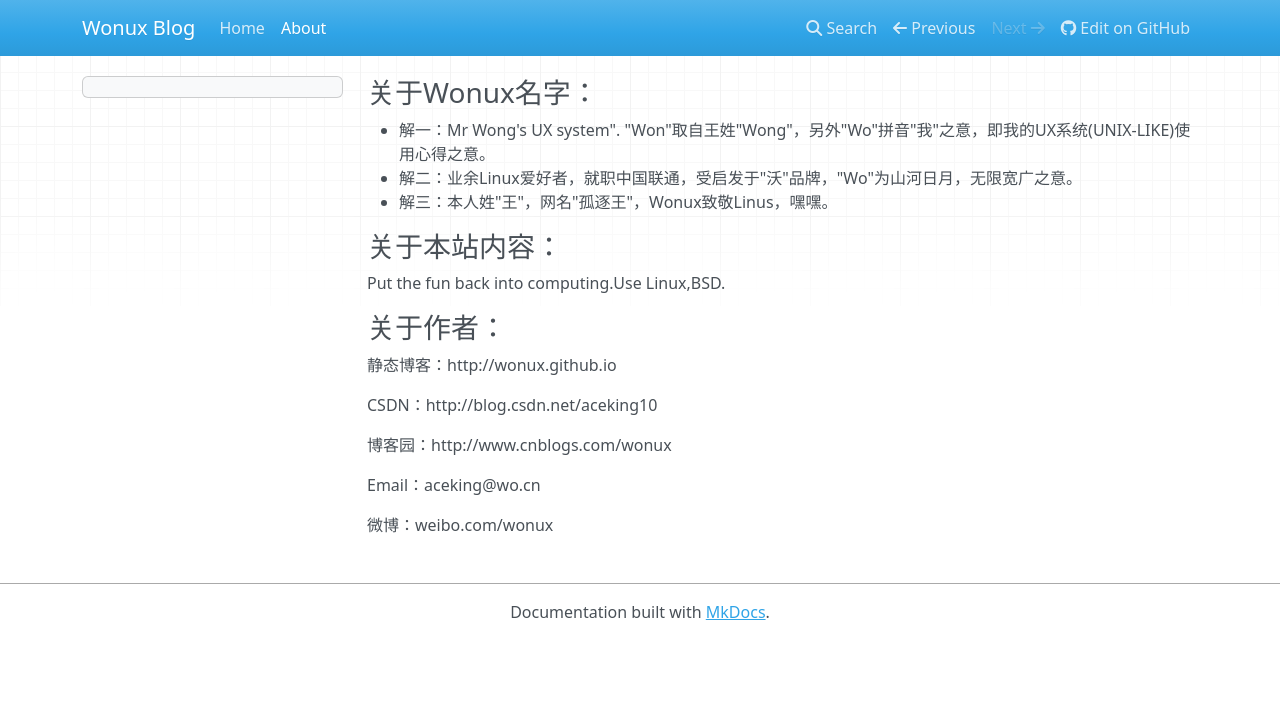
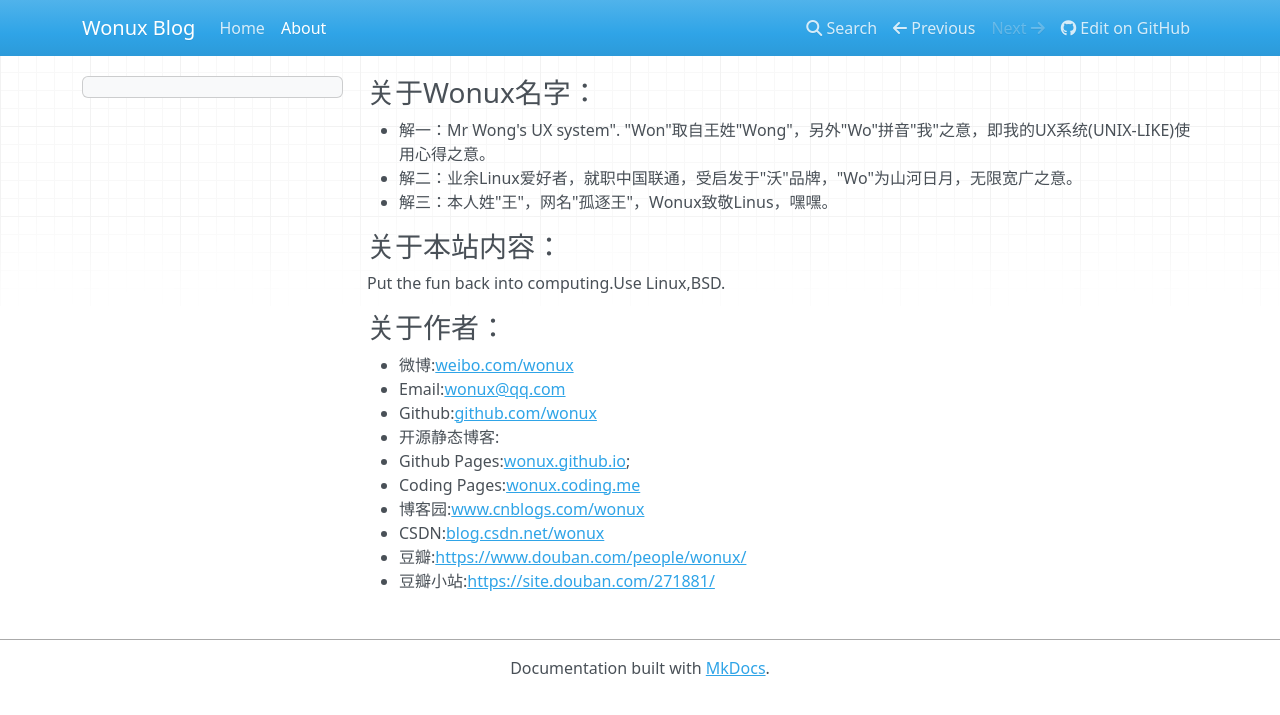
Before and after one commit to wonux/mkdocs, an MkDocs documentation site: the page built from docs/about.md, in a window 1280 px wide. Shown: the top 715 px of the page. Built offline with MkDocs 1.6.1, drawn with Linux system fonts in a browser that asks for light colours; nearby versions of some CDN libraries; old or Windows-style settings are respelled for this version of MkDocs.

Commit message:
update about

```diff
--- a/docs/about.md
+++ b/docs/about.md
@@ -8,12 +8,14 @@
 Put the fun back into computing.Use Linux,BSD.
 
 ### 关于作者：
-静态博客：http://wonux.github.io
 
-CSDN：http://blog.csdn.net/aceking10
-
-博客园：http://www.cnblogs.com/wonux
-
-Email：aceking@wo.cn
-
-微博：weibo.com/wonux
+- 微博:[weibo.com/wonux](http://weibo.com/wonux)
+- Email:[wonux@qq.com](wonux@qq.com)
+- Github:[github.com/wonux](https://github.com/wonux)
+- 开源静态博客:
+  - Github Pages:[wonux.github.io](http://wonux.github.io);
+  - Coding Pages:[wonux.coding.me](http://wonux.coding.me)
+- 博客园:[www.cnblogs.com/wonux](http://www.cnblogs.com/wonux)
+- CSDN:[blog.csdn.net/wonux](http://blog.csdn.net/wonux)
+- 豆瓣:[https://www.douban.com/people/wonux/](https://www.douban.com/people/wonux/)
+- 豆瓣小站:[https://site.douban.com/271881/](https://site.douban.com/271881/)
```
